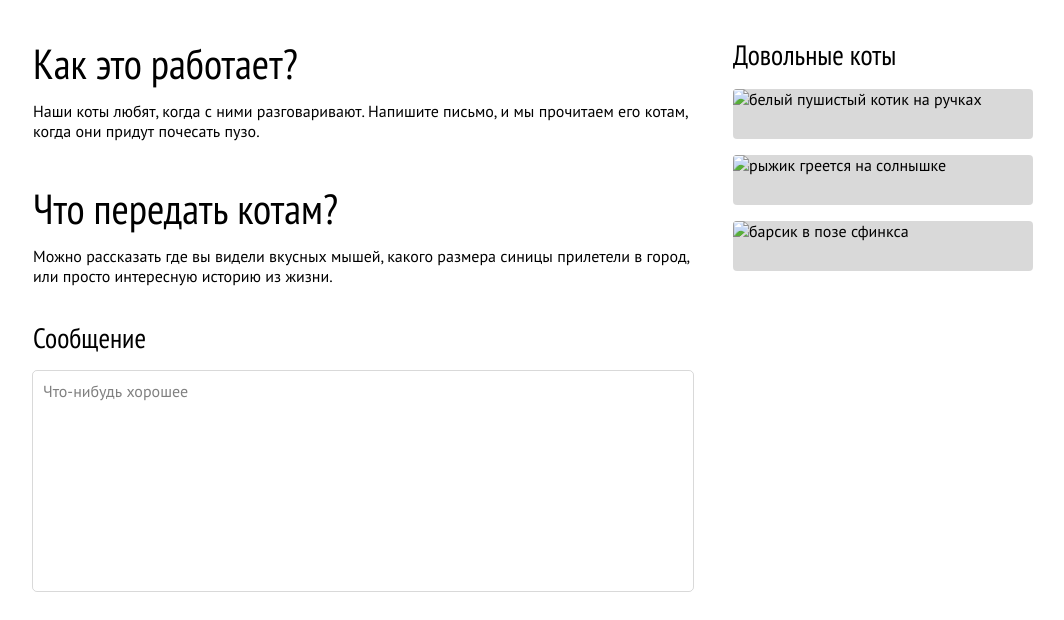
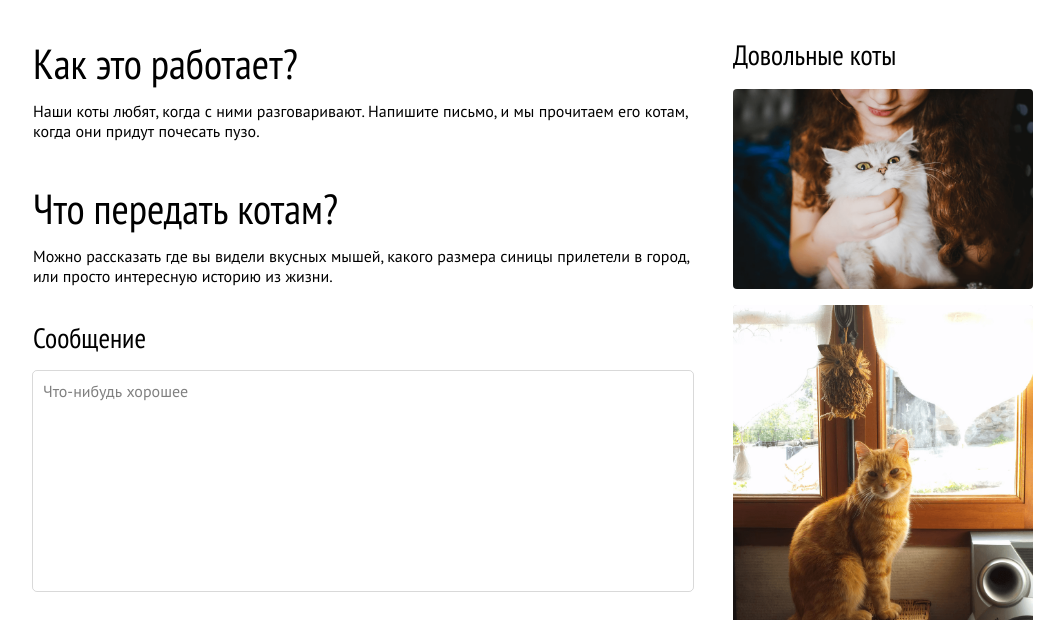
Before and after one commit to ikatemart/kotiki, a plain HTML site: page index.html in a window 1280 px wide. Shown: the part 160-780 px from the top of the page, without its empty margins (107-1171 px from the left). Drawn offline with Linux system fonts and the light colour scheme; the site is published under a folder, as on GitHub Pages, so addresses that start at the root find nothing.

Commit message:
fix urls for github pages

```diff
--- a/index.html
+++ b/index.html
@@ -203,17 +203,17 @@
             <h3 class="gallery__title">Довольные коты</h3>
             <img
               class="gallery__picture"
-              src="/public/cat-1.png"
+              src="public/cat-1.png"
               alt="белый пушистый котик на ручках"
             />
             <img
               class="gallery__picture"
-              src="/public/cat-2.png"
+              src="public/cat-2.png"
               alt="рыжик греется на солнышке"
             />
             <img
               class="gallery__picture"
-              src="/public/cat-3.png"
+              src="public/cat-3.png"
               alt="барсик в позе сфинкса"
             />
           </article>
```
